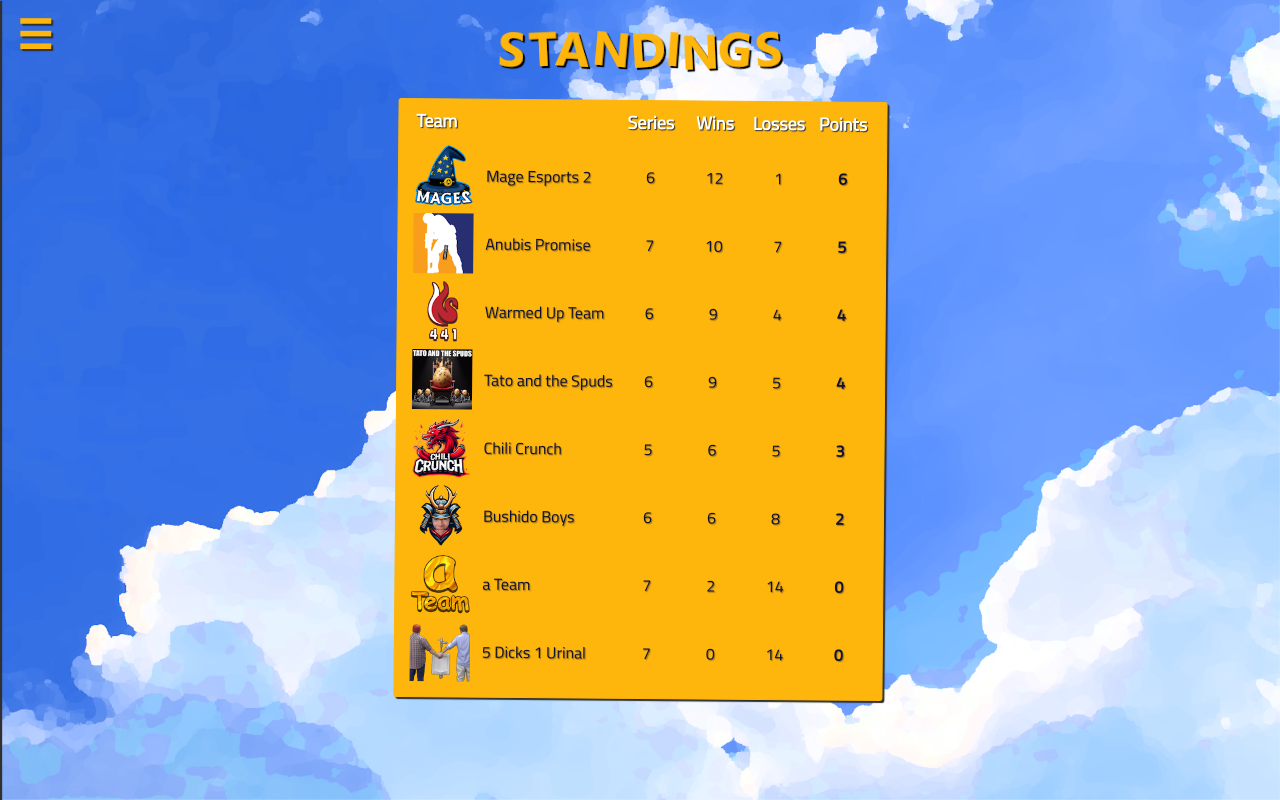
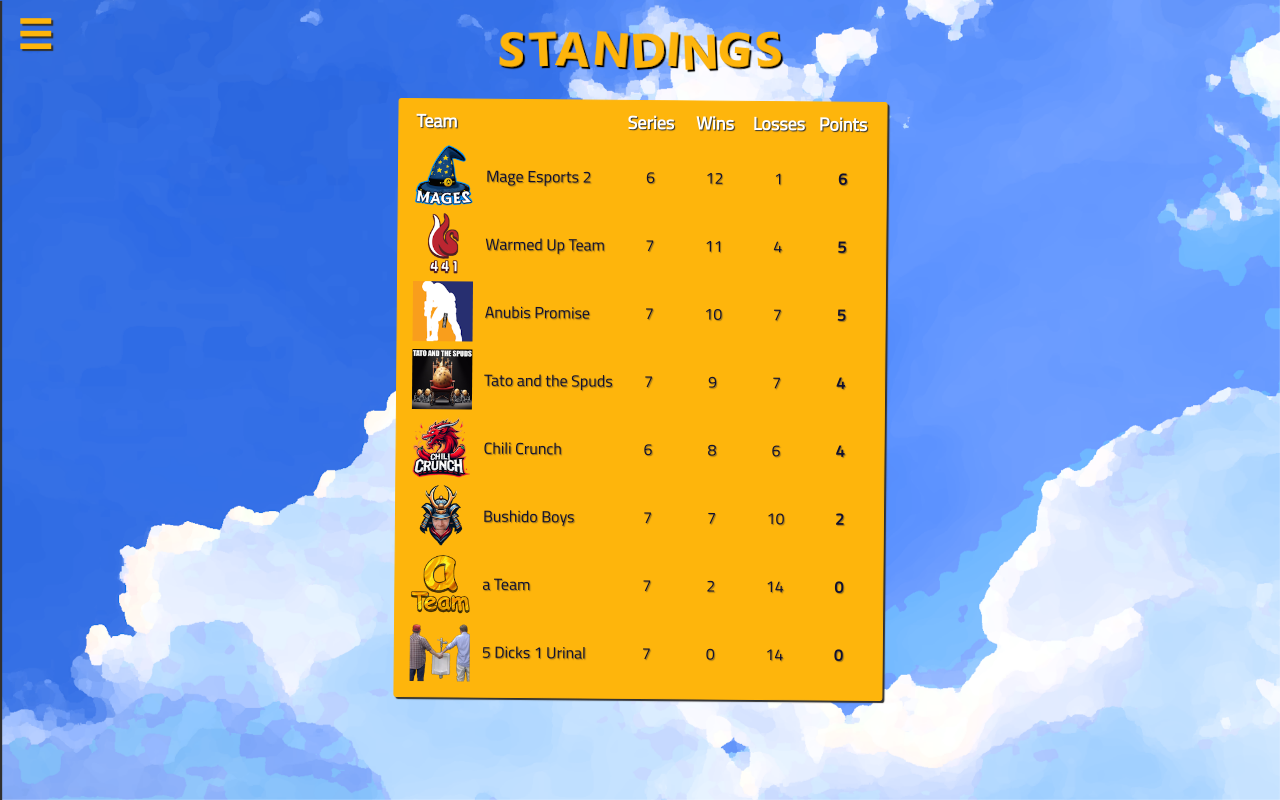
Before and after one commit to MonsieurLeSlug/MonsieurLeSlug.github.io, a plain HTML site: page standings.html in a window 1280 px wide. Drawn offline with Linux system fonts and the light colour scheme.

Commit message:
Updated standings

```diff
--- a/standings.html
+++ b/standings.html
@@ -53,6 +53,13 @@
               <td class="points">6</td>
             </tr>
             <tr>
+              <td><div class="team"><img src="./img/teams/100/Warmed Up Team.png" alt="Warmed Up Team logo"/><span class="team-name">Warmed Up Team</span></div></td>
+              <td class="series-played">7</td>
+              <td class="game-wins">11</td>
+              <td class="game-losses">4</td>
+              <td class="points">5</td>
+            </tr>
+            <tr>
               <td><div class="team"><img src="./img/teams/100/Anubis Promise.png" alt="Anubis Promise logo"/><span class="team-name">Anubis Promise</span></div></td>
               <td class="series-played">7</td>
               <td class="game-wins">10</td>
@@ -60,31 +67,24 @@
               <td class="points">5</td>
             </tr>
             <tr>
-              <td><div class="team"><img src="./img/teams/100/Warmed Up Team.png" alt="Warmed Up Team logo"/><span class="team-name">Warmed Up Team</span></div></td>
-              <td class="series-played">6</td>
+              <td><div class="team"><img src="./img/teams/100/Tato and the Spuds.png" alt="Tato and the Spuds logo"/><span class="team-name">Tato and the Spuds</span></div></td>
+              <td class="series-played">7</td>
               <td class="game-wins">9</td>
-              <td class="game-losses">4</td>
-              <td class="points">4</td>
-            </tr>
-            <tr>
-              <td><div class="team"><img src="./img/teams/100/Tato and the Spuds.png" alt="Tato and the Spuds logo"/><span class="team-name">Tato and the Spuds</span></div></td>
-              <td class="series-played">6</td>
-              <td class="game-wins">9</td>
-              <td class="game-losses">5</td>
+              <td class="game-losses">7</td>
               <td class="points">4</td>
             </tr>
             <tr>
               <td><div class="team"><img src="./img/teams/100/Chili Crunch.png" alt="Chili Crunch logo"/><span class="team-name">Chili Crunch</span></div></td>
-              <td class="series-played">5</td>
-              <td class="game-wins">6</td>
-              <td class="game-losses">5</td>
-              <td class="points">3</td>
+              <td class="series-played">6</td>
+              <td class="game-wins">8</td>
+              <td class="game-losses">6</td>
+              <td class="points">4</td>
             </tr>
             <tr>
               <td><div class="team"><img src="./img/teams/100/Bushido Boys.png" alt="Bushido Boys logo"/><span class="team-name">Bushido Boys</span></div></td>
-              <td class="series-played">6</td>
-              <td class="game-wins">6</td>
-              <td class="game-losses">8</td>
+              <td class="series-played">7</td>
+              <td class="game-wins">7</td>
+              <td class="game-losses">10</td>
               <td class="points">2</td>
             </tr>
             <tr>
```
Also changed, not shown: js/schedule.js (+26 -0 lines).
